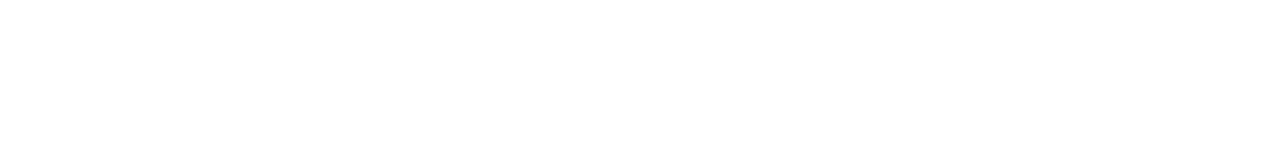
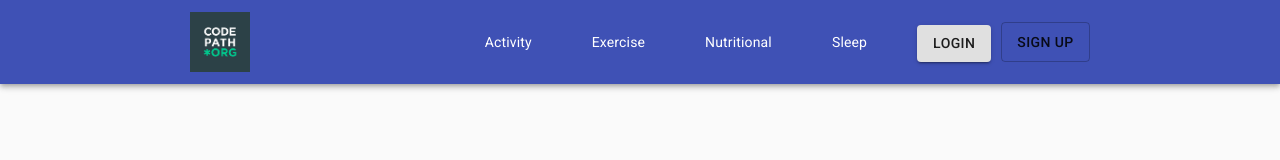
Before and after one commit to Gevork-Manukyan/LifeTracker, a React app in the folder lifetracker-ui/: page / in a window 1280 px wide. Built offline with nearby package versions, Linux system fonts and the light colour scheme.

Commit message:
sets up basic navbar using material ui

```diff
--- a/lifetracker-ui/package.json
+++ b/lifetracker-ui/package.json
@@ -4,6 +4,7 @@
   "private": true,
   "dependencies": {
     "@material-ui/core": "^4.11.4",
+    "@material-ui/icons": "^4.11.2",
     "@testing-library/jest-dom": "^5.14.1",
     "@testing-library/react": "^11.2.7",
     "@testing-library/user-event": "^12.8.3",
@@ -12,7 +13,7 @@
     "moment": "^2.29.1",
     "react": "^17.0.2",
     "react-dom": "^17.0.2",
-    "react-router-dom": "^5.2.0",
+    "react-router-dom": "^6.0.0-beta.0",
     "react-scripts": "4.0.3",
     "web-vitals": "^1.1.2"
   },
--- a/lifetracker-ui/public/index.html
+++ b/lifetracker-ui/public/index.html
@@ -24,6 +24,8 @@
       work correctly both with client-side routing and a non-root public URL.
       Learn how to configure a non-root public URL by running `npm run build`.
     -->
+    <link rel="stylesheet" href="https://fonts.googleapis.com/css?family=Roboto:300,400,500,700&display=swap" />
+    <link rel="stylesheet" href="https://fonts.googleapis.com/icon?family=Material+Icons" />
     <title>React App</title>
   </head>
   <body>
--- a/lifetracker-ui/src/components/App/App.js
+++ b/lifetracker-ui/src/components/App/App.js
@@ -1,9 +1,10 @@
-import "./App.css"
+import "./App.css";
 
+import React from "react";
 import { BrowserRouter, Routes, Route } from "react-router-dom"
 
 import NavBar       from "../NavBar/NavBar";
-import Home         from "../Home/Home"
+import Home         from "../Home/Home";
 import Login        from "../Login/Login";
 import Signup       from "../Signup/Signup";
 import ActivityPage from "../ActivityPage/ActivityPage";
--- a/lifetracker-ui/src/components/NavBar/NavBar.css
+++ b/lifetracker-ui/src/components/NavBar/NavBar.css
@@ -0,0 +1,5 @@
+.logo {
+    height: 60px;
+    display: inline-block;
+    vertical-align: middle;
+}
--- a/lifetracker-ui/src/components/NavBar/NavBar.js
+++ b/lifetracker-ui/src/components/NavBar/NavBar.js
@@ -1,10 +1,33 @@
 import "./NavBar.css"
+import codepath_logo from "../../assets/codepath_logo.png"
+
+import { CssBaseline, Typography, AppBar, Toolbar, Container, Box, Button } from "@material-ui/core"
+import useStyles from "./NavBar_Styles"
+
 
 
 function NavBar () {
+    const classes = useStyles();
+
     return (
         <div className="NavBar">
+            <CssBaseline />
+                <AppBar position="relative">
+                    <Toolbar className={classes.navBar}>
+                        <span>
+                            <img className="logo" src={codepath_logo} alt="codepath logo" />
+                        </span>
 
+                        <Box className={classes.links} >
+                            <Box className={classes.linkItems}><Typography variant="h7">Activity</Typography></Box>
+                            <Box className={classes.linkItems}><Typography variant="h7">Exercise</Typography></Box>
+                            <Box className={classes.linkItems}><Typography variant="h7">Nutritional</Typography></Box>
+                            <Box className={classes.linkItems}><Typography variant="h7">Sleep</Typography></Box>
+                            <Button className={classes.loginBtn} variant="contained" color="">login</Button>
+                            <Button className={classes.signupBtn} variant="outlined" color="">Sign Up</Button>
+                        </Box>
+                    </Toolbar>
+                </AppBar>
         </div>
     )
 }
--- /dev/null
+++ b/lifetracker-ui/src/components/NavBar/NavBar_Styles.js
@@ -0,0 +1,40 @@
+import { makeStyles } from '@material-ui/core/styles'
+// import { createMuiTheme, ThemeProvider } from '@material-ui/core'
+// import { green, purple } from "@material-ui/core/colors"
+
+
+// const theme = createMuiTheme({
+//     palette: {
+//         primary: {
+//             main: purple['500']
+//         },
+//         secondary: {
+//             main: green['A400']
+//         }
+//     }
+// })
+
+const useStyles = makeStyles((theme) => ({
+    navBar: {
+        margin: "10px 13vw",
+    },
+    links: {
+        display: "flex",
+        flexDirection: "row",
+        justifyContent: "flex-end",
+        flexGrow: 1
+    },
+    linkItems: {
+        padding: "0 30px",
+        paddingTop: "10px"
+    },
+    loginBtn: {
+        marginTop: "3px",
+        marginLeft: "20px"
+    },
+    signupBtn: {
+        marginLeft: "10px",
+    }
+}))
+
+export default useStyles;
```
Also changed, not shown: lifetracker-ui/src/assets/codepath_logo.png (added), 2 other files.
